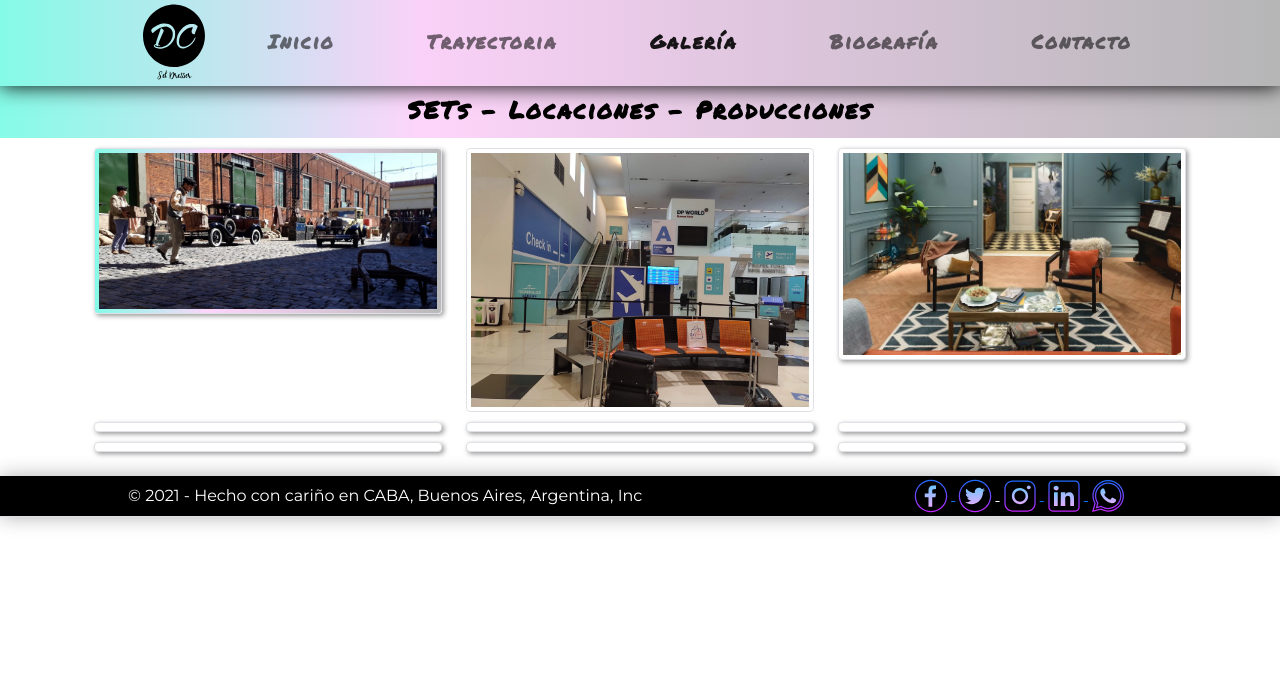
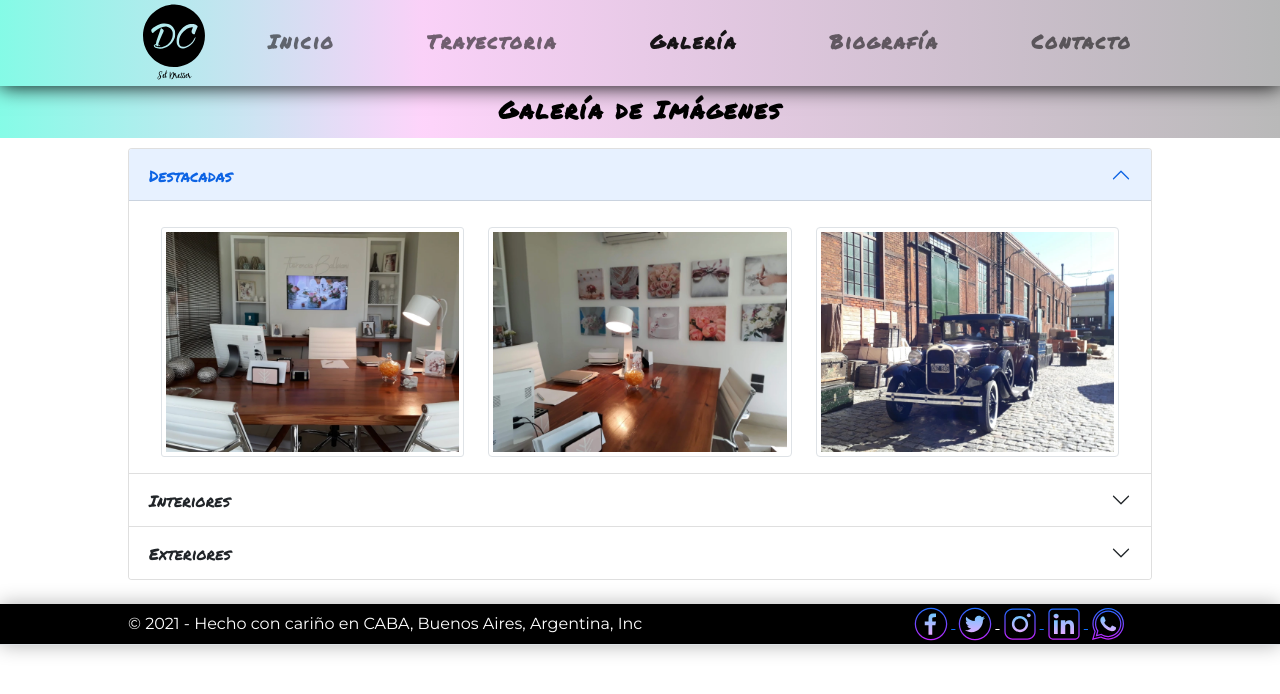
Before and after one commit to Luiggi80/proyecto-setdresser, a website: page galeria.html in a window 1280 px wide. Drawn offline with nearby package versions, Linux system fonts and the light colour scheme.

Commit message:
Mejora en Galeria con Acordion

```diff
--- a/galeria.html
+++ b/galeria.html
@@ -21,7 +21,8 @@
   <link rel="preconnect" href="https://fonts.googleapis.com">
   <link rel="preconnect" href="https://fonts.gstatic.com" crossorigin>
   <link href="https://fonts.googleapis.com/css2?family=Permanent+Marker&display=swap" rel="stylesheet">
-  <link href="https://fonts.googleapis.com/css2?family=Montserrat:ital,wght@0,200;0,300;0,400;1,100;1,200&display=swap" rel="stylesheet">
+  <link href="https://fonts.googleapis.com/css2?family=Montserrat:ital,wght@0,200;0,300;0,400;1,100;1,200&display=swap"
+    rel="stylesheet">
 
   <meta name="keywords" content="ambientacion, produccion, series, peliculas, cine, decorados, daniela carranza, fotos">
   <meta name="description" content="Galeria de Imagenes de los trabajos realizados a lo largo de mas de 15 años">
@@ -44,9 +45,8 @@
               <!-- <span class="navbar-show marker-typography">Dani Set Dresser</span> -->
             </a>
 
-                      <button class="navbar-toggler" type="button" data-bs-toggle="collapse"
-                          data-bs-target="#navbarNavAltMarkup" aria-controls="navbarNavAltMarkup"
-                          aria-expanded="false" aria-label="Toggle navigation">
+            <button class="navbar-toggler" type="button" data-bs-toggle="collapse" data-bs-target="#navbarNavAltMarkup"
+              aria-controls="navbarNavAltMarkup" aria-expanded="false" aria-label="Toggle navigation">
               <!-- <span class="navbar-toggler-icon">M</span> -->
               <span class="marker-typography">Menu</span>
             </button>
@@ -69,45 +69,126 @@
   <main class="main_media">
 
     <div class="titulos_secciones">
-      <h1>SETs - Locaciones - Producciones</h1>
+      <h1>Galería de Imágenes</h1>
     </div>
 
-    <div class="container">
+    <div class="galeria__container">
+
+      <div class="accordion" id="accordionExample">
+        <div class="accordion-item">
+          <h2 class="accordion-header" id="headingOne">
+            <button class="accordion-button" type="button" data-bs-toggle="collapse" data-bs-target="#collapseOne"
+              aria-expanded="true" aria-controls="collapseOne">
+              Destacadas
+            </button>
+          </h2>
+          <div id="collapseOne" class="accordion-collapse collapse show" aria-labelledby="headingOne"
+            data-bs-parent="#accordionExample">
+            <div class="accordion-body">
+
               <div class="row  mx-auto">
                 <div class="card col-6 col-md-4">
-          <img class="img-fluid img-thumbnail portadafotos__img " src="./images/galeria/img_portada_1.webp" alt="">
+                  <img class="card-img img-thumbnail" src="./images/galeria/img_galeria_01.webp" alt="">
+                  <div class="card-img-overlay galeria__text">
+                    <h5 class="card-title">Probando</h5>
                   </div>
-        <div class="card col-6 col-md-4">
-          <img class="img-fluid img-thumbnail" src="./images/galeria/img_portada_2.webp" alt="">
-        </div>
-        <div class="card col-6 col-md-4">
-          <img class="img-index img-fluid img-thumbnail" src="./images/galeria/img_portada_3.webp" alt="">
                 </div>
 
                 <div class="card col-6 col-md-4">
-          <img class="img-index img-fluid img-thumbnail" src="" alt="">
+                  <img class="img-fluid img-thumbnail" src="./images/galeria/img_galeria_02.webp" alt="">
+                  <div class="card-img-overlay galeria__text">
+                    <h5 class="">Probando</h5>
+                  </div>
                 </div>
                 <div class="card col-6 col-md-4">
-          <img class="img-index img-fluid img-thumbnail" src="" alt="">
+                  <img class="img-fluid img-thumbnail galeria__img galeria__img--top"
+                    src="./images/galeria/img_galeria_03.webp" alt="">
                 </div>
+              </div>
+
+            </div>
+          </div>
+        </div>
+        <div class="accordion-item">
+          <h2 class="accordion-header" id="headingTwo">
+            <button class="accordion-button collapsed" type="button" data-bs-toggle="collapse"
+              data-bs-target="#collapseTwo" aria-expanded="false" aria-controls="collapseTwo">
+              Interiores
+            </button>
+          </h2>
+          <div id="collapseTwo" class="accordion-collapse collapse" aria-labelledby="headingTwo"
+            data-bs-parent="#accordionExample">
+            <div class="accordion-body">
+              <div class="accordion-body">
+
+                <div class="row  mx-auto">
                   <div class="card col-6 col-md-4">
-          <img class="img-index img-fluid img-thumbnail" src="" alt="">
+                    <img class="card-img img-thumbnail" src="./images/galeria/img_galeria_01.webp" alt="">
+                    <div class="card-img-overlay galeria__text">
+                      <h5 class="card-title">Probando</h5>
+                    </div>
                   </div>
 
                   <div class="card col-6 col-md-4">
-          <img class="img-index img-fluid img-thumbnail" src="" alt="">
+                    <img class="img-fluid img-thumbnail" src="./images/galeria/img_galeria_02.webp" alt="">
+                    <div class="card-img-overlay galeria__text">
+                      <h5 class="">Probando</h5>
+                    </div>
                   </div>
                   <div class="card col-6 col-md-4">
-          <img class="img-index img-fluid img-thumbnail" src="" alt="">
+                    <img class="img-fluid img-thumbnail galeria__img galeria__img--top"
+                      src="./images/galeria/img_galeria_03.webp" alt="">
                   </div>
-        <div class="card col-6 col-md-4">
-          <img class="img-index img-fluid img-thumbnail" src="" alt="">
+                </div>
+
               </div>
 
 
             </div>
           </div>
+        </div>
+        <div class="accordion-item">
+          <h2 class="accordion-header" id="headingThree">
+            <button class="accordion-button collapsed" type="button" data-bs-toggle="collapse"
+              data-bs-target="#collapseThree" aria-expanded="false" aria-controls="collapseThree">
+              Exteriores
+            </button>
+          </h2>
+          <div id="collapseThree" class="accordion-collapse collapse" aria-labelledby="headingThree"
+            data-bs-parent="#accordionExample">
+            <div class="accordion-body">
 
+              <div class="accordion-body">
+
+                <div class="row  mx-auto">
+                  <div class="card col-6 col-md-4">
+                    <img class="card-img img-thumbnail" src="./images/galeria/img_galeria_01.webp" alt="">
+                    <div class="card-img-overlay galeria__text">
+                      <h5 class="card-title">Probando</h5>
+                    </div>
+                  </div>
+
+                  <div class="card col-6 col-md-4">
+                    <img class="img-fluid img-thumbnail" src="./images/galeria/img_galeria_02.webp" alt="">
+                    <div class="card-img-overlay galeria__text">
+                      <h5 class="">Probando</h5>
+                    </div>
+                  </div>
+                  <div class="card col-6 col-md-4">
+                    <img class="img-fluid img-thumbnail galeria__img galeria__img--top"
+                      src="./images/galeria/img_galeria_03.webp" alt="">
+                  </div>
+                </div>
+
+              </div>
+
+            </div>
+          </div>
+        </div>
+      </div>
+
+
+    </div>
   </main>
 
 
--- a/scss/estilos.scss
+++ b/scss/estilos.scss
@@ -228,6 +228,11 @@ body {
     text-shadow: 2px 2px 5px #030303;
 }
 
+.carousel-item img {
+    height: 400px;
+    object-fit: cover;
+}
+
 /* SECCION TRAYECTORIA ###################################################### */
 
 .grid {
@@ -341,26 +346,34 @@ body {
 
 
 /* SECCION GALERIA ############################################################# */
-.carretel-container {
-    background-color: black;
-    display: flex;
-    flex-direction: row;
-    flex-wrap: nowrap;
-    justify-content: space-between;
-    overflow: auto;
+
+.galeria {
+    &__container {
+        width: 80%;
+        margin: auto;
+        margin-top: 10px;
+    }
+
+    &__accordion {
+        background-color: $color_theme;
+    }
+
+    &__text {
+        background-color: rgba(0, 0, 0, 0.534);
+        color: white;
+        display: flex;
+        justify-content: center;
+        align-items: center;
+        opacity: 0;
+        transition: opacity 1.5s ease-in-out;
+    }
+
+    &__text:hover {
+        opacity: 1;
+    }
 }
 
-.carousel-item img {
-    height: 400px;
-    object-fit: cover;
-}
 
-.img-index {
-    width: 100%;
-    background-color: linear-gradient(90deg, rgba(114, 251, 227, 0.863183) 0%, rgba(252, 156, 245, 0.43181) 33%, rgba(105, 105, 105, 0.466) 100%);
-    // background-color: black;
-    box-shadow: 2px 2px 5px #999;
-}
 
 /* SECCION CONTACTO ############################################################# */
 .contacto {
```
Also changed, not shown: css/estilos.css, images/galeria/img_galeria_01.webp (added), images/galeria/img_galeria_02.webp (added), images/galeria/img_galeria_03.webp (added). Lines whose indentation alone changed are shown as unchanged.
